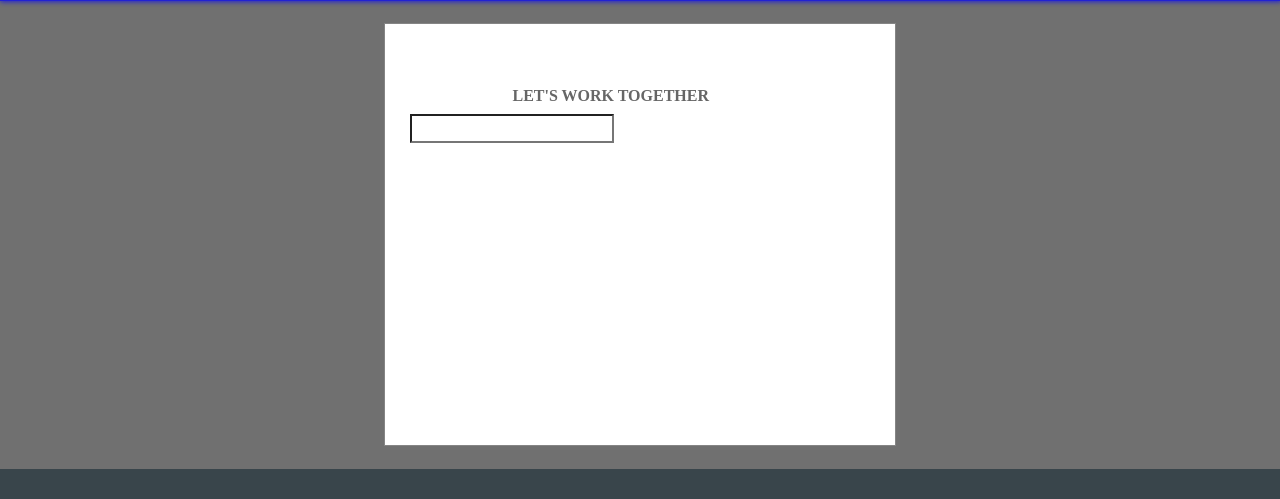
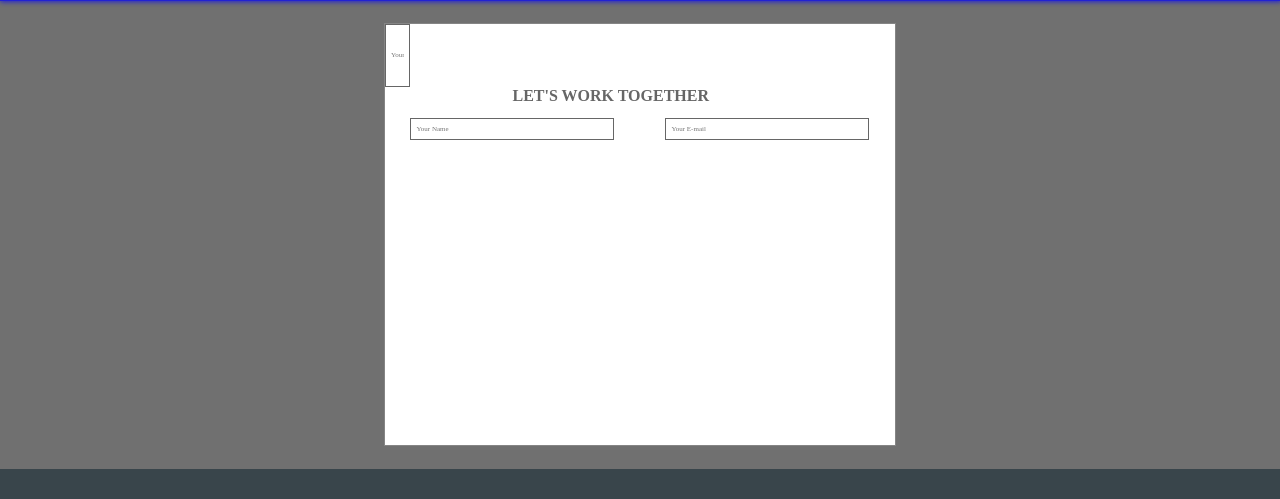
Before and after one commit to JAMALEEY/Portfolio_JamalEddineElidrissiYassir, a PHP site: page / in a window 1280 px wide. Shown: the part 2973-3472 px from the top of the page. Run offline with PHP 8.4, Linux system fonts and the light colour scheme; some libraries are stand-ins or nearby versions; grey boxes are pictures that could not be loaded.

Commit message:
forms first row

```diff
--- a/css/style.css
+++ b/css/style.css
@@ -398,17 +398,29 @@ a.a1, a.a2, a.a3, a.a4{
 
 .one{
     display: grid;
-    height: 25px;
+    height: 10px;
     grid-column: 2/6;
     align-self: center;
     grid-row: 4;
     background-color: rgb(255, 255, 255);
 }
 
+.two {
+    display: grid;
+    height: 10px;
+    grid-column: 7/11;
+    align-self: center;
+    grid-row: 4;
+    background-color: rgb(255, 255, 255);
+}
 
-input .one::placeholder{
 
-color: black;
+input {
+padding: 5px;
+color: #666;
+font-size: 7px;
+border: 1px solid #666;
+outline: none;
 }
 
 .footer{
--- a/index.html
+++ b/index.html
@@ -191,11 +191,11 @@ that I have developed over the last mounths along with strong  soft skills. </p>
         </h2>
       </div>
 
-      <input type="text" class="one" >
+      <input type="text" class="one" placeholder='Your Name'>
+      <input type="text" class="two" placeholder='Your E-mail'>
+      <input type="text" class="three" placeholder='Your E-mail'>
 
-        <div class="two">
 
-        </div>
       </div>
       </div>
       <!-- <input class="yourname" type="text"> -->
```
